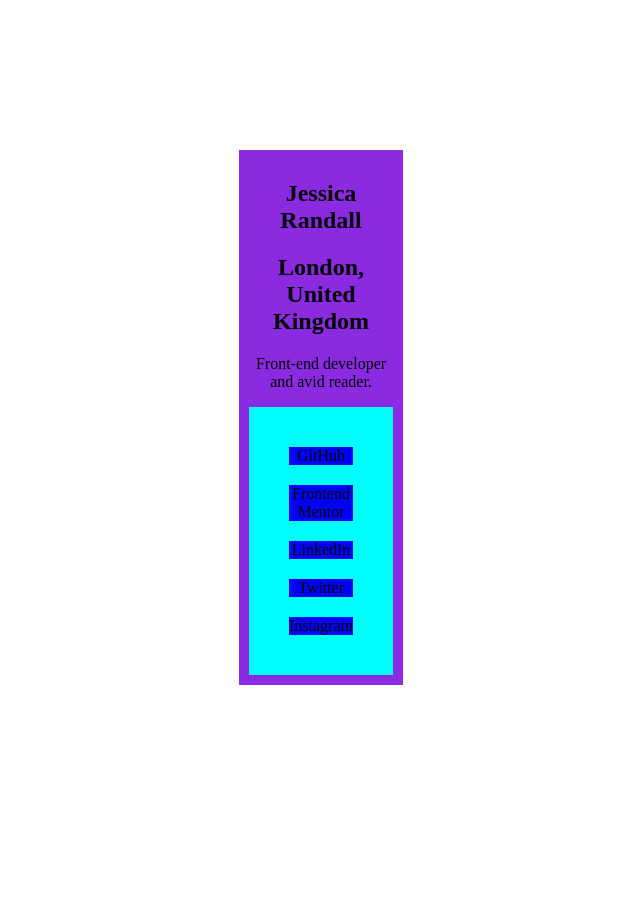
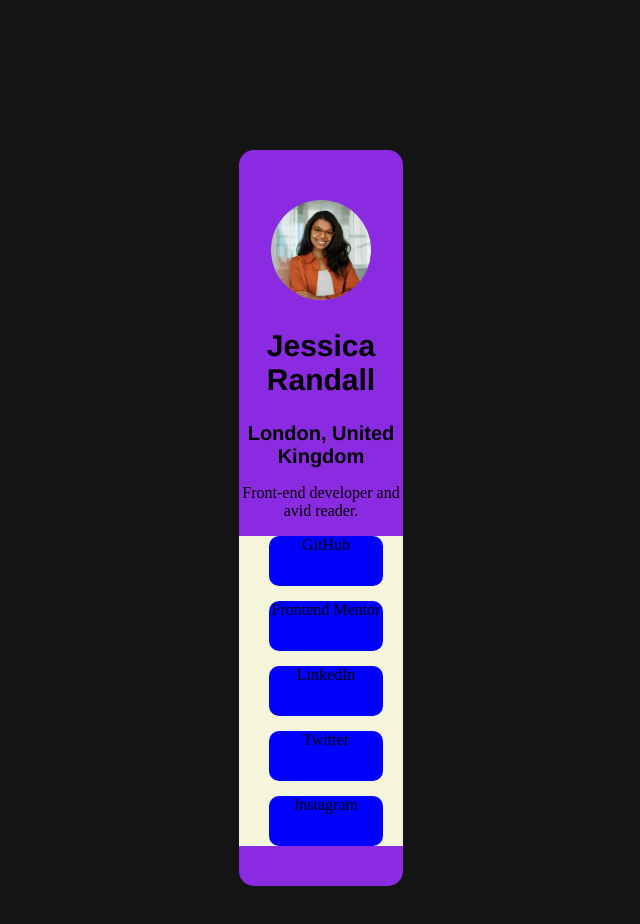
Before and after one commit to juliaharumi2006/Fac_DW_Atv1, a plain HTML site: page proj_perfil/perfil.html in a window 1280 px wide. Shown: the whole page, without its empty margins (319-959 px from the left). Before the commit the page ends 835 px from the top, so only its background shows below. Drawn offline with Linux system fonts and the light colour scheme.

Commit message:
continuação perfil + perfil_prof

```diff
--- a/proj_perfil/perfil.html
+++ b/proj_perfil/perfil.html
@@ -1,47 +1,32 @@
 <!DOCTYPE html>
 <html lang="en">
+
 <head>
-    <style>
-        .fundo{
-            padding: 10px;
-            background-color: blueviolet;
-            margin-left: 550px;
-            margin-right: 550px;
-            margin-top: 150px;
-            margin-bottom: 150px;
-            text-align: center;
-        }
-        section{
-            padding: 20px;
-            background-color: aqua;
-        }
-        div{ /* sessão dos botões */
-            margin-left: 20px;
-            margin-right: 20px;
-            margin-bottom: 20px;
-            margin-top: 20px;
-            background-color: blue;
-        }
-    </style>
     <meta charset="UTF-8">
     <meta name="viewport" content="width=device-width, initial-scale=1.0">
     <title>Projeto perfil</title>
+    <link rel="stylesheet" href="styles.css">
 </head>
+
 <body>
 
     <section class="fundo">
+
+            <img class="foto" src="foto_mulher.jpg">
+
         <h1>Jessica Randall</h1>
         <h2>London, United Kingdom</h2>
 
         <p>Front-end developer and avid reader.</p>
-
-        <section>
+        <section class="fund_botoes">
             <div>GitHub</div>
             <div>Frontend Mentor</div>
             <div>LinkedIn</div>
             <div>Twitter</div>
             <div>Instagram</div>
         </section>
+
     </section>
 </body>
+
 </html>
--- /dev/null
+++ b/proj_perfil/perfil_prof/styles_prof.css
@@ -0,0 +1,26 @@
+body{
+    background-color: #141414;
+    color:#fff;
+    font-family: Arial, Helvetica, sans-serif;
+    display: flex; /*organiza quem está dentro, no caso a div*/
+    justify-content: center;
+    align-items: center;
+    height: 100vh; /*100% do tamanho da minha janela*/
+}
+.profile-card{
+    background-color: #1f1f1f;
+    width: 300px;
+    border-radius: 10px;
+    text-align: center;
+    padding: 20px;
+}
+.profile-image{
+    width: 80px;
+    height: 80px;
+    border-radius: 50%;
+}
+.profile-name{
+    font-size: 20px;
+    font-weight: bold; /*deixa em negrito*/
+    margin: 5px 0;
+}
--- /dev/null
+++ b/proj_perfil/styles.css
@@ -0,0 +1,46 @@
+body {
+    background-color: #141414;
+}
+.fundo {
+    padding: auto;
+    padding-top: 50px;
+    padding-bottom: 40px;
+    background-color: blueviolet;
+    margin-left: 550px;
+    margin-right: 550px;
+    margin-top: 150px;
+    margin-bottom: 150px;
+    text-align: center;
+    border-radius: 15px;
+}
+
+.fund_botoes {
+    padding: auto;
+    background-color: beige;
+}
+
+div {
+    /* sessão dos botões */
+    padding: auto;
+    height: 50px;
+    margin-left: 30px;
+    margin-right: 20px;
+    margin-top: 15px;
+    background-color: blue;
+    border-radius: 10px;
+    text-align: center;
+}
+
+.foto {
+    width: 100px;
+    border-radius: 50%;
+}
+
+h1{
+    font-family: 'Franklin Gothic Medium', 'Arial Narrow', Arial, sans-serif;
+    font-size: 30px;
+}
+h2{
+    font-family: 'Franklin Gothic Medium', 'Arial Narrow', Arial, sans-serif;
+    font-size: 20px;
+}
```
Also changed, not shown: proj_perfil/perfil_prof/index.html (added, +19 -0 lines), proj_perfil/foto_mulher.jpg (added), proj_perfil/perfil_prof/foto_prof.jpg (added).
